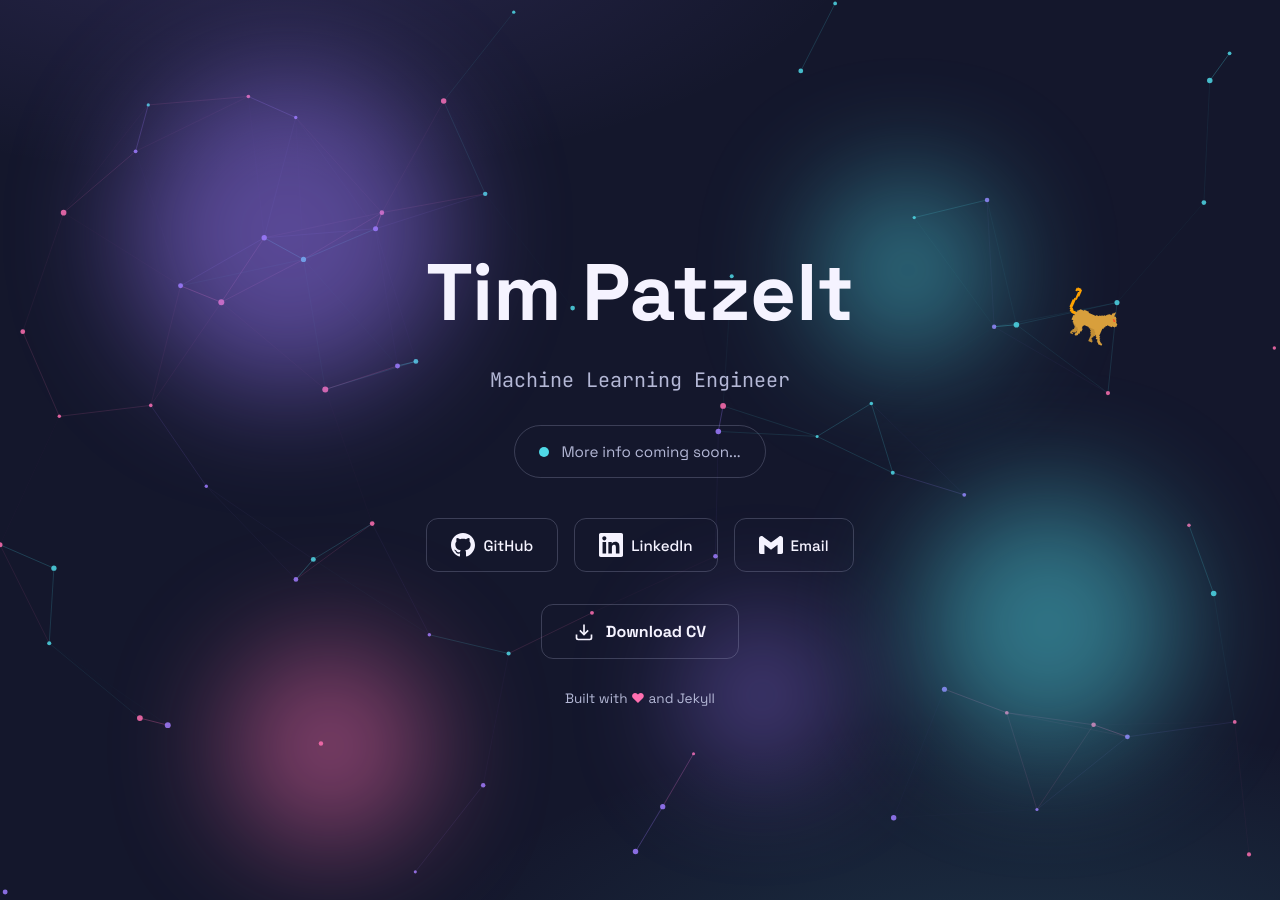
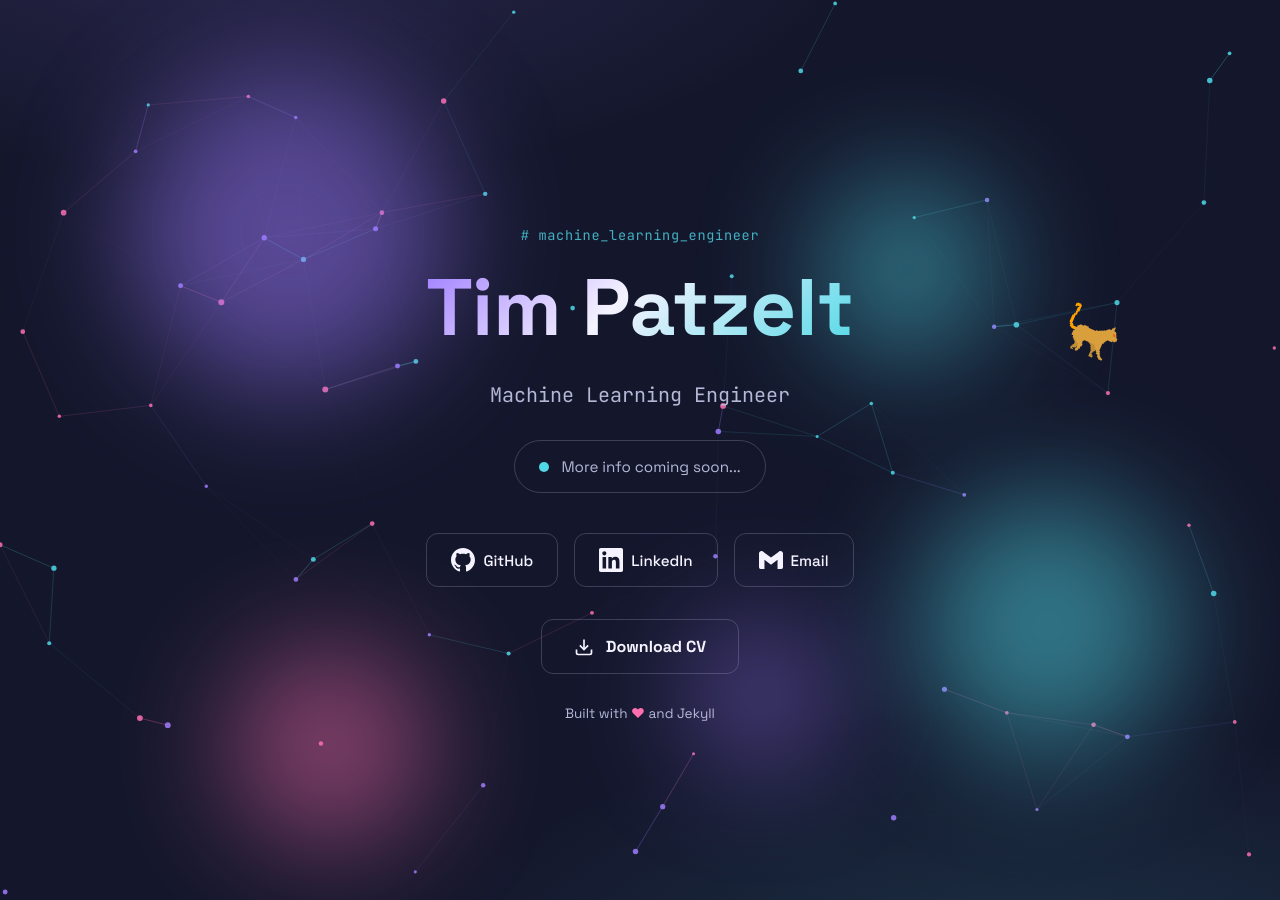
Before and after one commit to tpatzelt/tpatzelt.github.io, a Jekyll site: the page built from index.html, in a window 1280 px wide. Built offline with Jekyll 4.4.1, drawn with Linux system fonts in a browser that asks for light colours.

Commit message:
T-0004: Art-direct the hero name and tagline
Remove unreferenced dead selectors (.greeting, .wave, .hi, .typing-label,
.cursor-blink), give the name a gradient text treatment plus a decorative
mono ML-style kicker, and wire up the previously dead .typing-cursor blink
(driven by existing main.js) with a prefers-reduced-motion fallback.

```diff
--- a/assets/css/style.css
+++ b/assets/css/style.css
@@ -146,25 +146,6 @@ body {
   text-align: center;
 }
 
-/* Greeting */
-.greeting {
-  display: flex;
-  align-items: center;
-  justify-content: center;
-  gap: 0.75rem;
-  margin-bottom: 1rem;
-  font-size: 1.5rem;
-}
-
-.wave {
-  display: inline-block;
-}
-
-.hi {
-  color: var(--text-secondary);
-  font-weight: 400;
-}
-
 /* Name */
 .name {
   font-size: clamp(2.5rem, 8vw, 5rem);
@@ -174,12 +155,31 @@ body {
   display: inline-block;
 }
 
-.name-text {
-  color: var(--text-primary);
+.name::before {
+  content: '# machine_learning_engineer';
+  display: block;
+  font-family: var(--font-mono);
+  font-size: 0.85rem;
+  font-weight: 400;
+  letter-spacing: 0.05em;
+  color: var(--accent-cyan);
+  opacity: 0.8;
+  margin-bottom: 0.75rem;
 }
 
-.cursor-blink {
-  display: none;
+.name-text {
+  background: linear-gradient(135deg, var(--accent-violet) 0%, var(--text-primary) 45%, var(--accent-cyan) 100%);
+  -webkit-background-clip: text;
+  background-clip: text;
+  color: transparent;
+}
+
+@media (prefers-reduced-motion: reduce), (forced-colors: active) {
+  .name-text {
+    -webkit-background-clip: unset;
+    background-clip: unset;
+    color: var(--text-primary);
+  }
 }
 
 /* Typing effect */
@@ -193,18 +193,27 @@ body {
   font-size: 1.25rem;
 }
 
-.typing-label {
-  color: var(--text-primary);
-  font-weight: 500;
-}
-
 .typing-text {
   color: var(--text-secondary);
   min-width: 1ch;
 }
 
 .typing-cursor {
-  display: none;
+  display: inline-block;
+  color: var(--accent-cyan);
+  font-weight: 400;
+}
+
+@keyframes blink {
+  0%, 50% { opacity: 1; }
+  51%, 100% { opacity: 0; }
+}
+
+@media (prefers-reduced-motion: reduce) {
+  .typing-cursor {
+    animation: none !important;
+    opacity: 1;
+  }
 }
 
 /* Status card */
```
